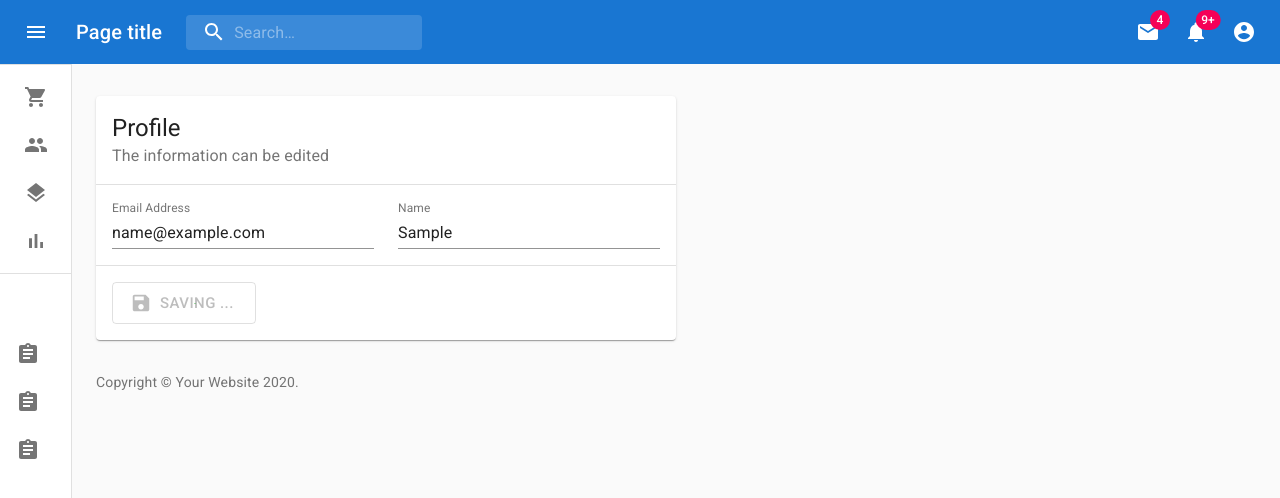
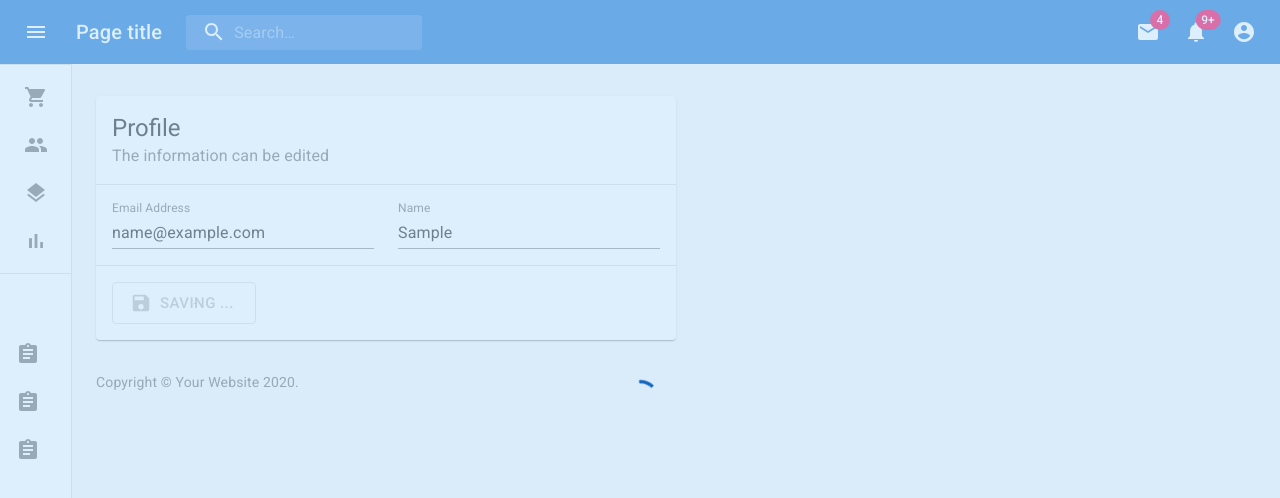
Before and after one commit to hmtareque/sleekie, a React (Create React App) app: page / in a window 1280 px wide. Both pictures are taken after typing "name@example.com", "Sample" into the empty fields and a click on the button "SAVE". Shown: the top 498 px of the page. Built offline with nearby package versions, Linux system fonts and the light colour scheme.

Commit message:
added backdrop

```diff
--- a/src/components/forms/signup.form.js
+++ b/src/components/forms/signup.form.js
@@ -8,11 +8,14 @@ import Paper from '@material-ui/core/Paper';
 import clsx from 'clsx';
 import { makeStyles } from '@material-ui/core/styles';
 import CircularProgress from '@material-ui/core/CircularProgress';
-import { green } from '@material-ui/core/colors';
+import { green, blue } from '@material-ui/core/colors';
 import Fab from '@material-ui/core/Fab';
 import CheckIcon from '@material-ui/icons/Check';
 import SaveIcon from '@material-ui/icons/Save';
 import SaveAltIcon from '@material-ui/icons/SaveAlt';
+
+import Backdrop from '@material-ui/core/Backdrop';
+import { fade } from '@material-ui/core/styles/colorManipulator';
 
 import {
   Card,
@@ -80,6 +83,12 @@ const useStyles = makeStyles((theme) => ({
     marginLeft: -12,
   },
 
+  backdrop: {
+    zIndex: theme.zIndex.drawer + 1,
+    backgroundColor: fade(blue[100], 0.5),
+    color: blue[800],
+  },
+
   // lineProgress: {
   //   display: 'block',
   //   width: '100%',
@@ -116,6 +125,14 @@ const SignupForm = () => {
   const [loading, setLoading] = React.useState(false);
   const [success, setSuccess] = React.useState(false);
 
+  const [open, setOpen] = React.useState(false);
+  const handleClose = () => {
+    setOpen(false);
+  };
+  const handleToggle = () => {
+    setOpen(!open);
+  };
+
 
 
 
@@ -137,6 +154,7 @@ const SignupForm = () => {
 
         setSuccess(false);
         setLoading(true);
+        setOpen(true);
 
         setTimeout(() => {
           alert(JSON.stringify(values, null, 2));
@@ -144,6 +162,7 @@ const SignupForm = () => {
 
           setSuccess(true);
         setLoading(false);
+        setOpen(false);
 
 
         }, 5000);
@@ -242,13 +261,17 @@ fullWidth
 
 
 
+
+
       )}
 
 
     </Formik>
 
 
-
+  <Backdrop className={classes.backdrop} open={open}>
+    <CircularProgress color="inherit" />
+  </Backdrop>
 
 
     </Card>
```
